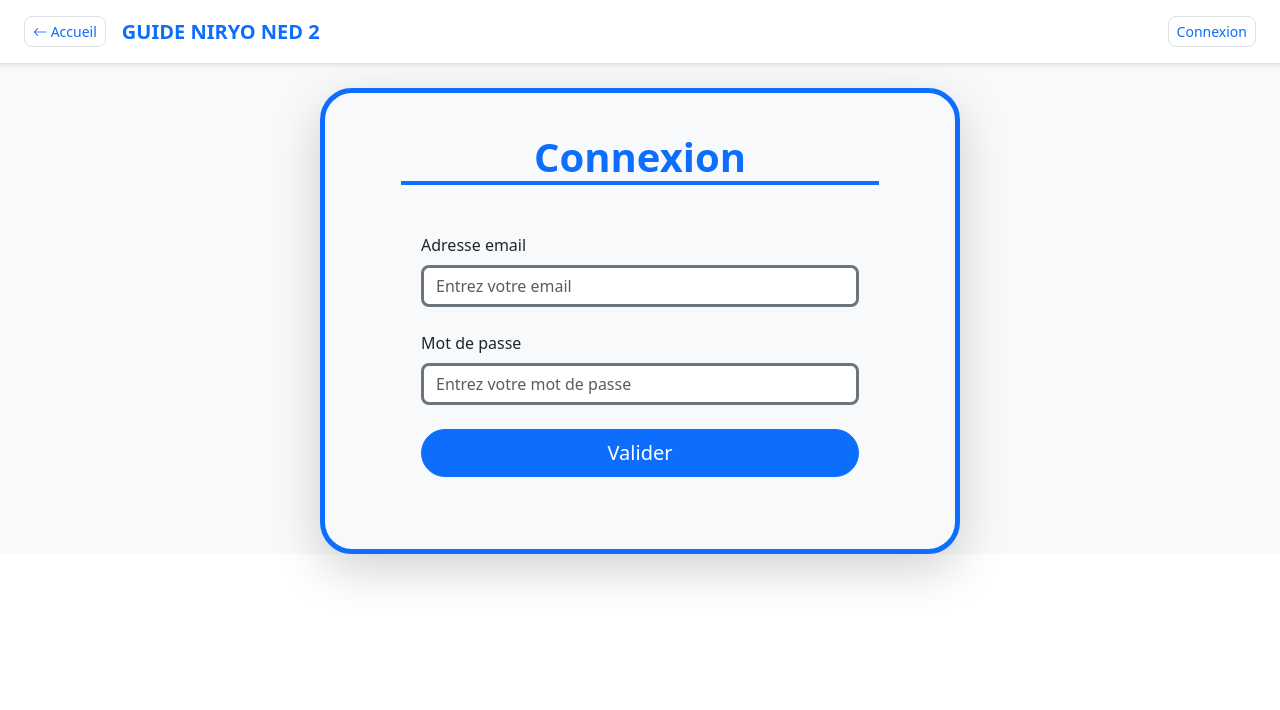
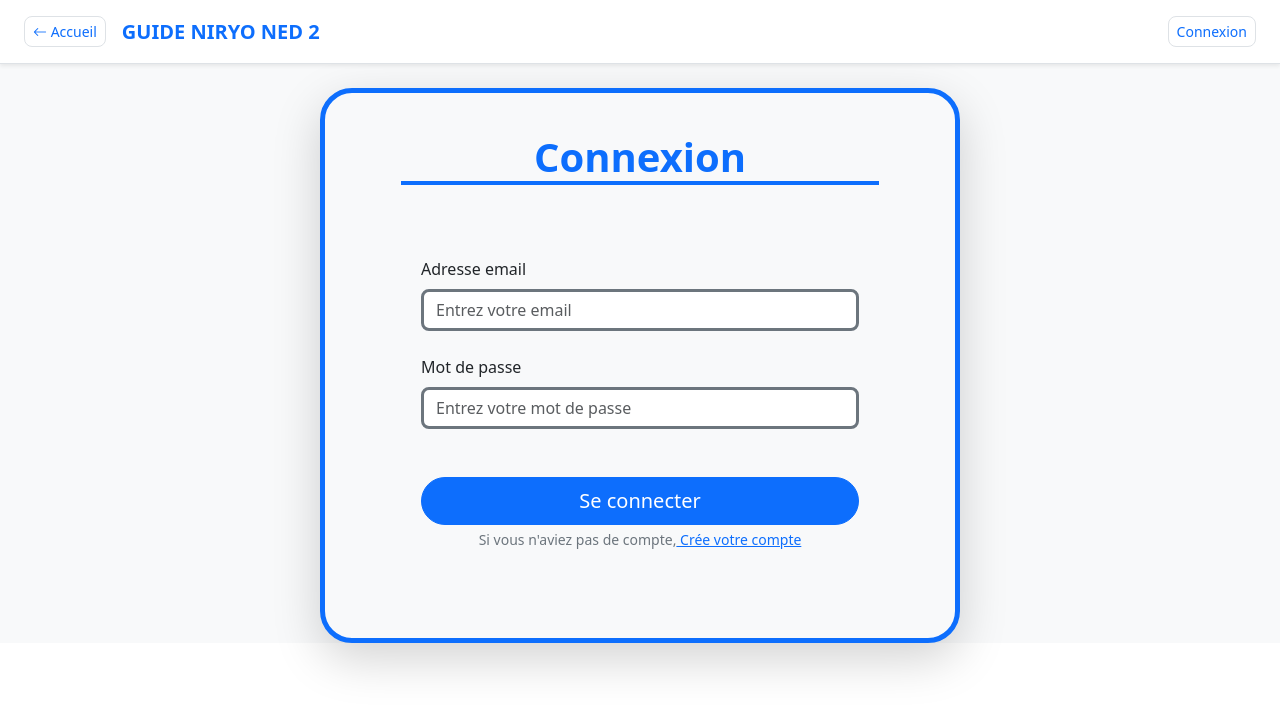
Before and after one commit to lMehefuzl/Stage_Web_v3, a React (Vite) app: page /login in a window 1280 px wide. Shown: the top 710 px of the page. Built offline with nearby package versions, Linux system fonts and the light colour scheme.

Commit message:
login fait mais coté clien on voit aucune diff pour le moment

```diff
--- a/db.json
+++ b/db.json
@@ -3,30 +3,23 @@
     {
       "name": "Mehefuz",
       "email": "mehefuz.khondaker@yahoo.com",
-      "password": "Vusun488",
-      "cpassword": "Vusun488",
-      "id": "I_1o0Ns4V4c"
+      "password": "jahamed",
+      "cpassword": "jahamed",
+      "id": "1BsrshS9uUc"
     },
     {
       "name": "Mehefuz",
-      "email": "mehefuz.khondaker@yahoo.com",
-      "password": "Vusun488",
-      "cpassword": "Vusun488",
-      "id": "jypG-yBmDWQ"
+      "email": "khondaker@yahoo.com",
+      "password": "Jahamed",
+      "cpassword": "Jahamed",
+      "id": "hW0t1RsWAeY"
     },
     {
-      "name": "Mehefuz Khondaker",
-      "email": "mehefuz.khondaker@yahoo.com",
-      "password": "Vusun488",
-      "cpassword": "Vusun488",
-      "id": "DgBvxyjw_o8"
-    },
-    {
-      "name": "Mehefuz Khondaker",
-      "email": "mehefuz.khondaker@yahoo.co",
-      "password": "Vusun488",
-      "cpassword": "Vusun488",
-      "id": "ByzIj6lBczk"
+      "name": "Mehefuz",
+      "email": "boubou@yahoo.com",
+      "password": "lebron",
+      "cpassword": "lebron",
+      "id": "zbU5pjXZ3ok"
     }
   ],
   "$schema": "./node_modules/json-server/schema.json"
--- a/src/components/Login.jsx
+++ b/src/components/Login.jsx
@@ -1,29 +1,126 @@
-import React from 'react'
+import React, { useState } from "react";
+import { Link, useNavigate } from "react-router-dom";
+import axios from "axios";
 
 const Login = () => {
+    const [formData, setFormData] = useState({
+        email: "",
+        password: "",
+    })
+
+    const [errors, setErrors] = useState({})
+    const [valid, setValid] = useState(true)
+    const navigate = useNavigate()
+
+const handleSubmit = (e) => {
+    e.preventDefault();
+    let isvalid = true;
+    let validationErrors = {}
+
+    if (formData.email === "" || formData.email === null) {
+        isvalid = false;
+        validationErrors.email = "Veuillez mettre votre mail"
+    } else if(!/\S+@\S+\.\S+/.test(formData.email)) {
+        isvalid = false;
+        validationErrors.email = "Votre mail n'est pas valide"
+    }
+
+    if (formData.password === "" || formData.password === null) {
+        isvalid = false;
+        validationErrors.password = "Veuillez mettre mot de passe"
+    } else if(formData.password.length < 4) {
+        isvalid = false;
+        validationErrors.password = "Votre mot de passe est trop courte, veuillez mettre au moin 4 charactères"
+    }
+
+
+
+    axios.get('http://localhost:6789/users')
+    .then(result => {
+        result.data.map(user => {
+            if(user.email === formData.email) {
+                if(user.password === formData.password) {
+                    alert ("vous êtes connecté")
+                    navigate('/')
+                } else {
+                    isvalid = false;
+                    validationErrors.password = "Votre mot de passe ou email est incorrect"
+                }
+
+            } else if(formData.email !== "") {
+                isvalid = false;
+                validationErrors.email = "Votre mot de passe ou email est incorrect"
+            }
+        })
+        setErrors(validationErrors)
+        setValid(isvalid)
+    })
+    .catch(err => console.log(err))
+}
+
+
   return (
-    <form action="" className="container-fluid d-flex justify-content-center w-50 bg-light border border-primary border-5 rounded-5 shadow-lg my-4">
+    <div classname="formulaire">
+      <form
+        className="container-fluid d-flex justify-content-center w-50 bg-light border border-primary border-5 rounded-5 shadow-lg my-4"
+        onSubmit={handleSubmit}
+      >
         <div className="rounded-5 py-4 px-5 w-100 ">
-        <h1 className="card-title h1 m-3 border-bottom border-primary border-4 text-center text-primary"><b>Connexion</b></h1>
+          <h1 className="card-title h1 m-3 border-bottom border-primary border-4 text-center text-primary">
+            <b>Connexion</b>
+          </h1>
           <div className="row mx-4 my-5">
-        <div className="col-md-12">
-            <label className="form-label" htmlFor="email">Adresse email</label>
-            <input className="form-control border border-secondary border-3 rounded-3" type="email" id="email" name="email" placeholder="Entrez votre email" />
+            <div className="col-md-12 mt-4">
+              <label className="form-label" htmlFor="email">
+                Adresse email
+              </label>
+              <input
+                className="form-control border border-secondary border-3 rounded-3"
+                type="text"
+                id="email"
+                name="email"
+                placeholder="Entrez votre email"
+                onChange={(event) =>
+                  setFormData({ ...formData, email: event.target.value })
+                }
+              />
+              {valid ? (
+                <></>
+              ) : (
+                <span className="text-danger"> {errors.email} </span>
+              )}
             </div>
             <div className="col-md-12 mt-4">
-            <label className="form-label" htmlFor="password">Mot de passe</label>
-            <input className="form-control border border-secondary border-3 rounded-3" type="password" id="password" name="password" placeholder="Entrez votre mot de passe" />
-        </div>
-        <div className="col-md-12 mt-4">
+              <label className="form-label" htmlFor="password">
+                Mot de passe
+              </label>
+              <input
+                className="form-control border border-secondary border-3 rounded-3"
+                type="text"
+                id="password"
+                name="password"
+                placeholder="Entrez votre mot de passe"
+                onChange={(event) =>
+                  setFormData({ ...formData, password: event.target.value })
+                }
+              />
+              {valid ? (
+                <></>
+              ) : (
+                <span className="text-danger"> {errors.password} </span>
+              )}
             </div>
             <div className="d-flex flex-column flex-md-row gap-3 justify-content-between">
-            <button className="btn btn-primary btn-lg rounded-5 px-4 flex-fill" type="submit">Valider</button>
+              <button className="btn btn-primary btn-lg rounded-5 px-4 flex-fill mt-5"type="submit">Se connecter</button>
             </div>
+            <p className="text-center small mt-1 text-secondary">
+              Si vous n'aviez pas de compte,<Link to="/registration"> Crée votre compte </Link>{" "}
+            </p>
           </div>
         </div>
       </form>
-  )
-}
+    </div>
+  );
+};
 
-
-export default Login
+export default Login;
```
Also changed, not shown: src/components/FormulaireConnexion.jsx (+34 -12 lines). Lines whose indentation alone changed are shown as unchanged.
